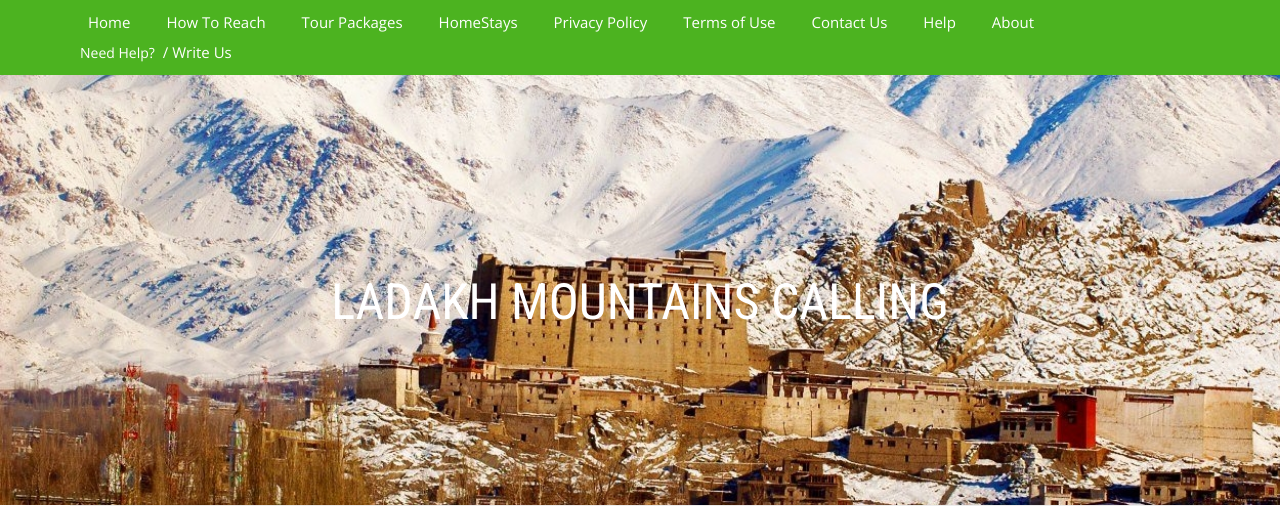
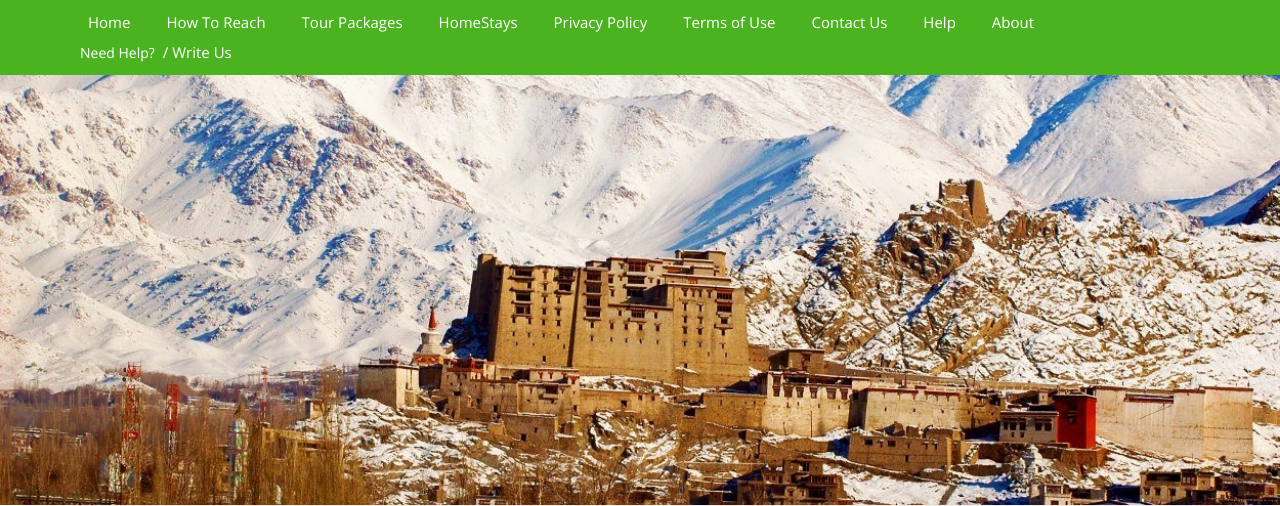
Before and after one commit to tsetan/Ladakh-Tourism-Management, a PHP site: page / in a window 1280 px wide. Shown: the part 101-607 px from the top of the page. Run offline with PHP 8.4, Linux system fonts and the light colour scheme; a user stored in the database is signed in; data comes from the database, SQL or seed files in the repository.

Commit message:
Update index.php

```diff
--- a/tms/index.php
+++ b/tms/index.php
@@ -26,7 +26,7 @@ include('includes/config.php');
 <?php include('includes/header.php');?>
 <div class="banner">
 	<div class="container">
-		<h1 class="wow zoomIn animated animated" data-wow-delay=".5s" style="visibility: visible; animation-delay: 0.5s; animation-name: zoomIn;"> LADAKH MOUNTAINS CALLING</h1>
+
 	</div>
 </div>
 
```
